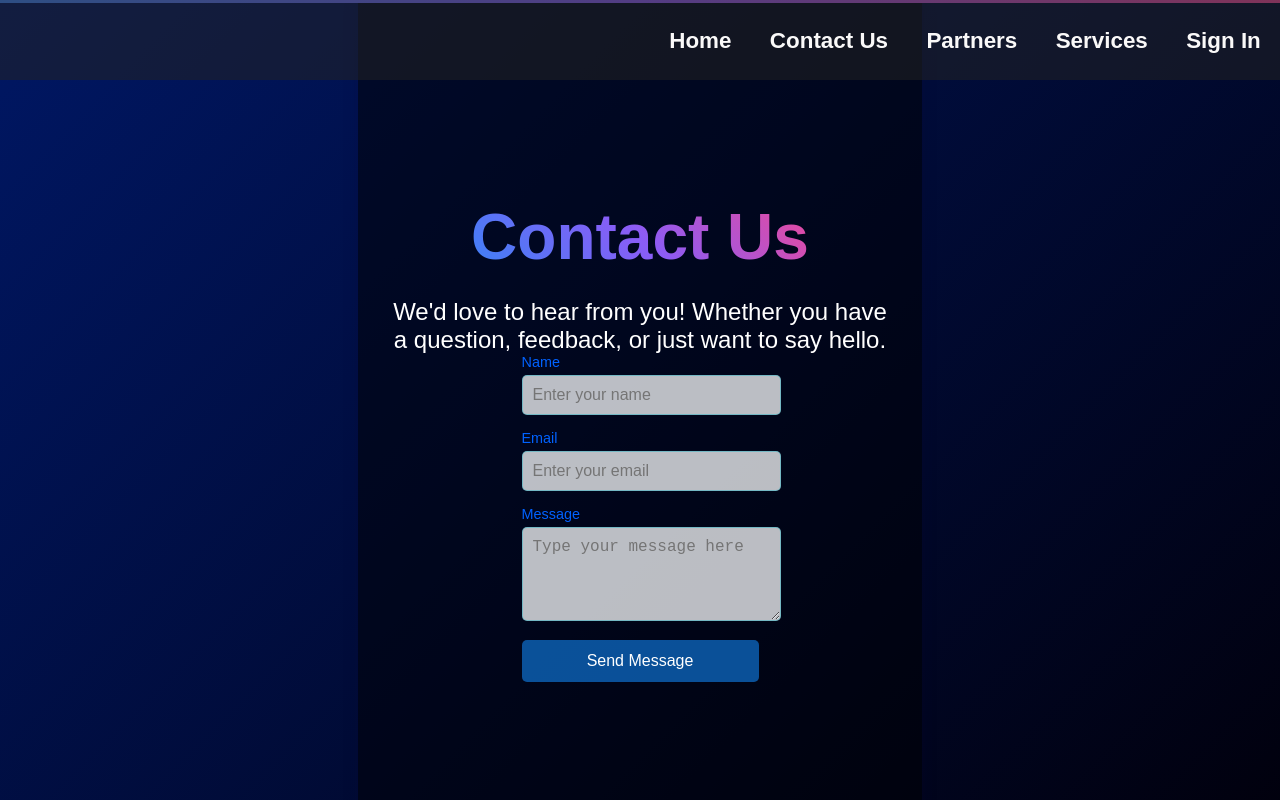
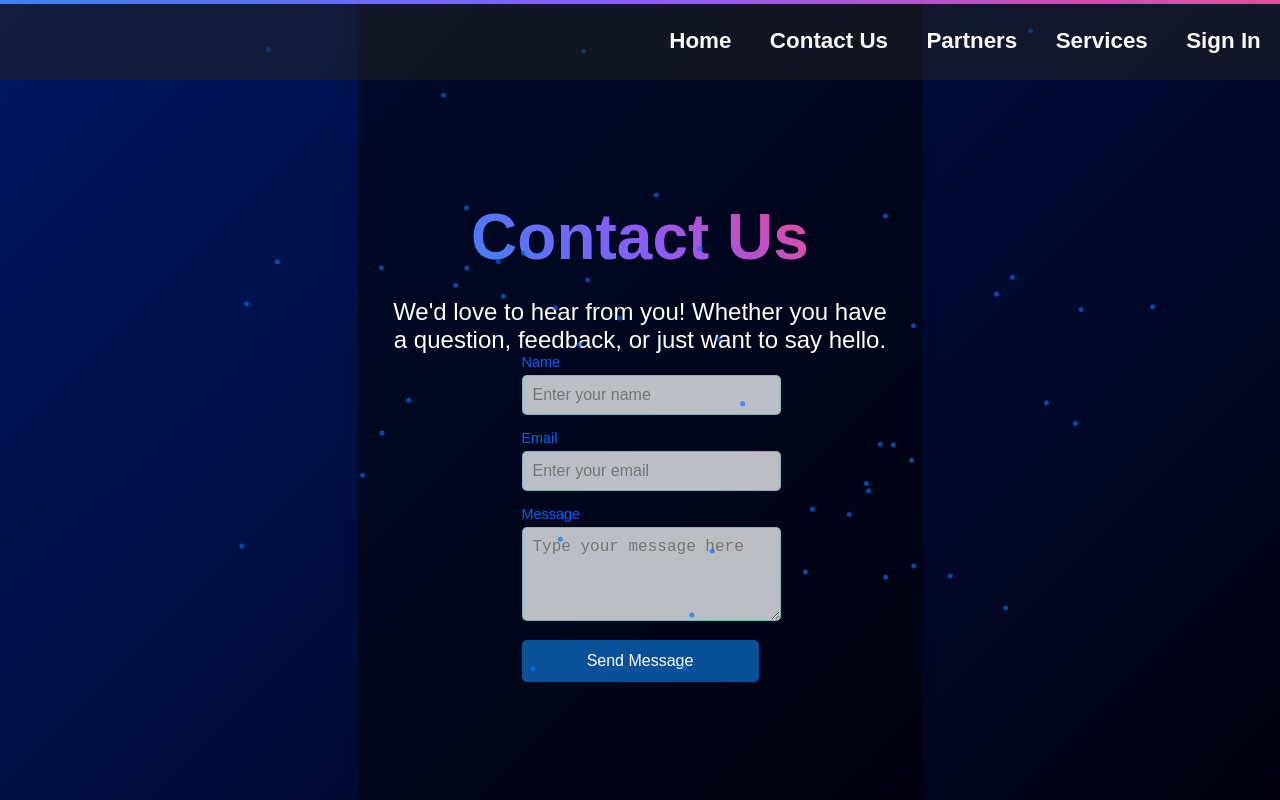
Before and after one commit to SameerKhans13/markovate-Frontend, a Next.js app: page /contact in a window 1280 px wide. Shown: the top 800 px of the page. Built offline with nearby package versions, Linux system fonts and the light colour scheme.

Commit message:
Completed the Background Animation

```diff
--- a/src/components/Backgroundanimation/Bganimation.tsx
+++ b/src/components/Backgroundanimation/Bganimation.tsx
@@ -1,23 +1,43 @@
-import React from "react";
+"use client";
+import React, { useEffect, useRef, useState } from "react";
 import { motion, useScroll, useSpring } from "framer-motion";
 import "./bganimation.css";
+import { pre } from "framer-motion/client";
 
 const ParticleBackground: React.FC = () => {
   const particles = Array.from({ length: 50 });
+  const pwrapRef = useRef<any>(null);
+  const [dimension, setDimension] = useState({
+    width: 0,
+    height: 0,
+  });
+
+  useEffect(() => {
+    if (
+      pwrapRef.current.offsetWidth != null &&
+      pwrapRef.current.offsetHeight != null
+    ) {
+      setDimension({
+        width: pwrapRef.current.offsetWidth,
+        height: pwrapRef.current.offsetHeight,
+      });
+    }
+  }, [pwrapRef]);
 
   return (
-    <div className="particles-wrapper">
-      {/* {particles.map((_, index) => (
+    <div className="particles-wrapper" ref={pwrapRef}>
+      {dimension.width != 0 && dimension.height != 0
+        ? particles.map((element, index) => (
             <motion.div
               key={index}
               className="particle"
               initial={{
-            x: Math.random() * window.innerWidth,
-            y: Math.random() * window.innerHeight,
+                x: Math.random() * dimension.width,
+                y: Math.random() * dimension.height,
               }}
               animate={{
-            x: Math.random() * window.innerWidth,
-            y: Math.random() * window.innerHeight,
+                x: Math.random() * dimension.width,
+                y: Math.random() * dimension.height,
               }}
               transition={{
                 duration: Math.random() * 10 + 5,
@@ -26,7 +46,8 @@ const ParticleBackground: React.FC = () => {
                 ease: "linear",
               }}
             />
-      ))} */}
+          ))
+        : null}
     </div>
   );
 };
--- a/src/components/Backgroundanimation/bganimation.css
+++ b/src/components/Backgroundanimation/bganimation.css
@@ -1,25 +1,29 @@
 .particles-wrapper {
   position: fixed;
-    inset: 0;
+  top: 0;
+  left: 0;
+  width: 100svw;
+  height: 100svh;
+  z-index: 1;
   pointer-events: none;
-    z-index: 1;
+  overflow: hidden;
 }
 
 .particle {
   position: absolute;
-    width: 3px;
-    height: 3px;
-    background: linear-gradient(to right, #3b82f6, #8b5cf6);
+  background-color: rgba(0, 110, 254, 0.64);
   border-radius: 50%;
-    filter: blur(1px);
+  width: 5px;
+  height: 5px;
 }
+
 .progress-bar {
   position: fixed;
   top: 0;
   left: 0;
   right: 0;
-    height: 3px;
+  height: 4px;
   background: linear-gradient(to right, #3b82f6, #8b5cf6, #ec4899);
   transform-origin: 0%;
-    z-index: 1000;
+  z-index: 100000;
 }
```
Lines whose indentation alone changed are shown as unchanged.
